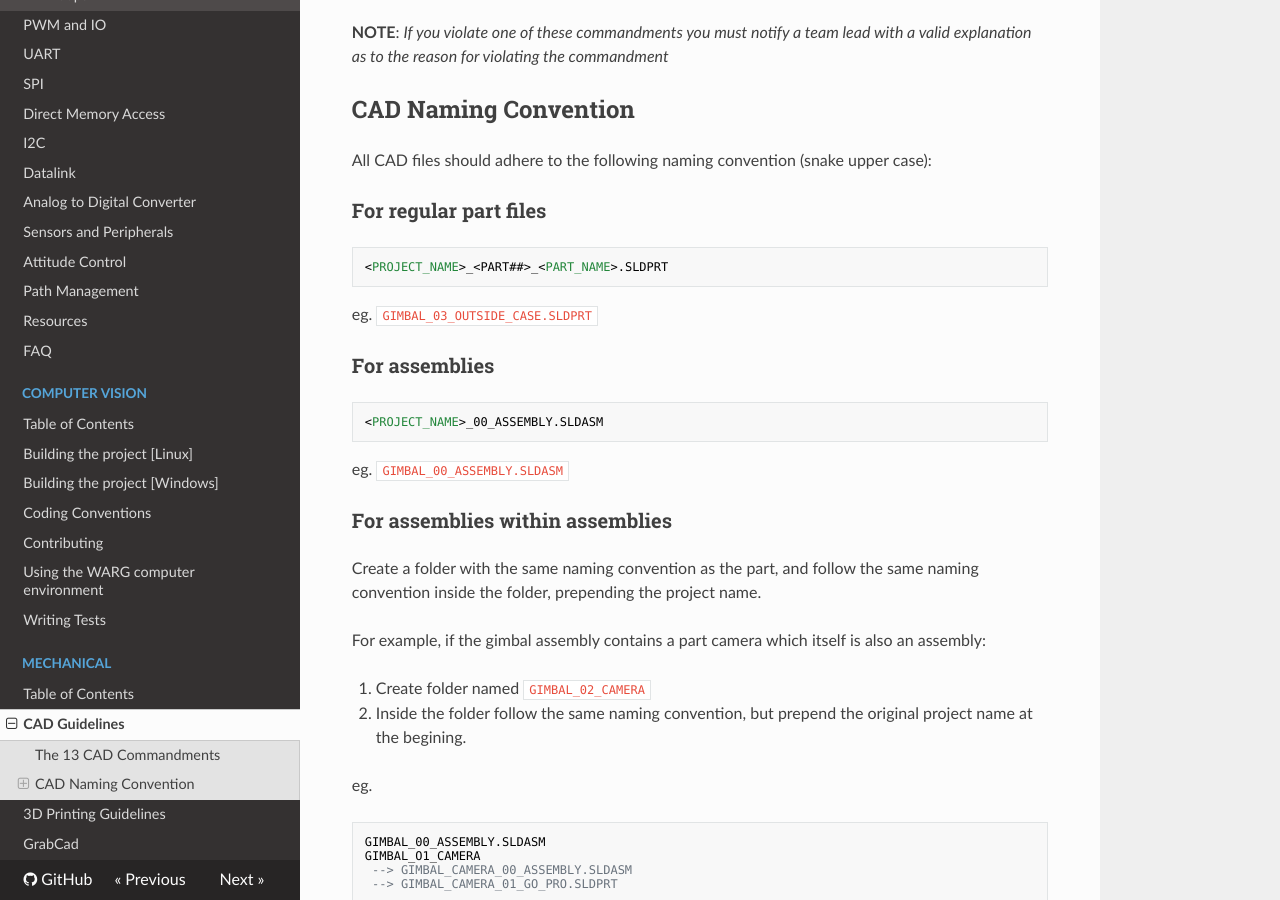
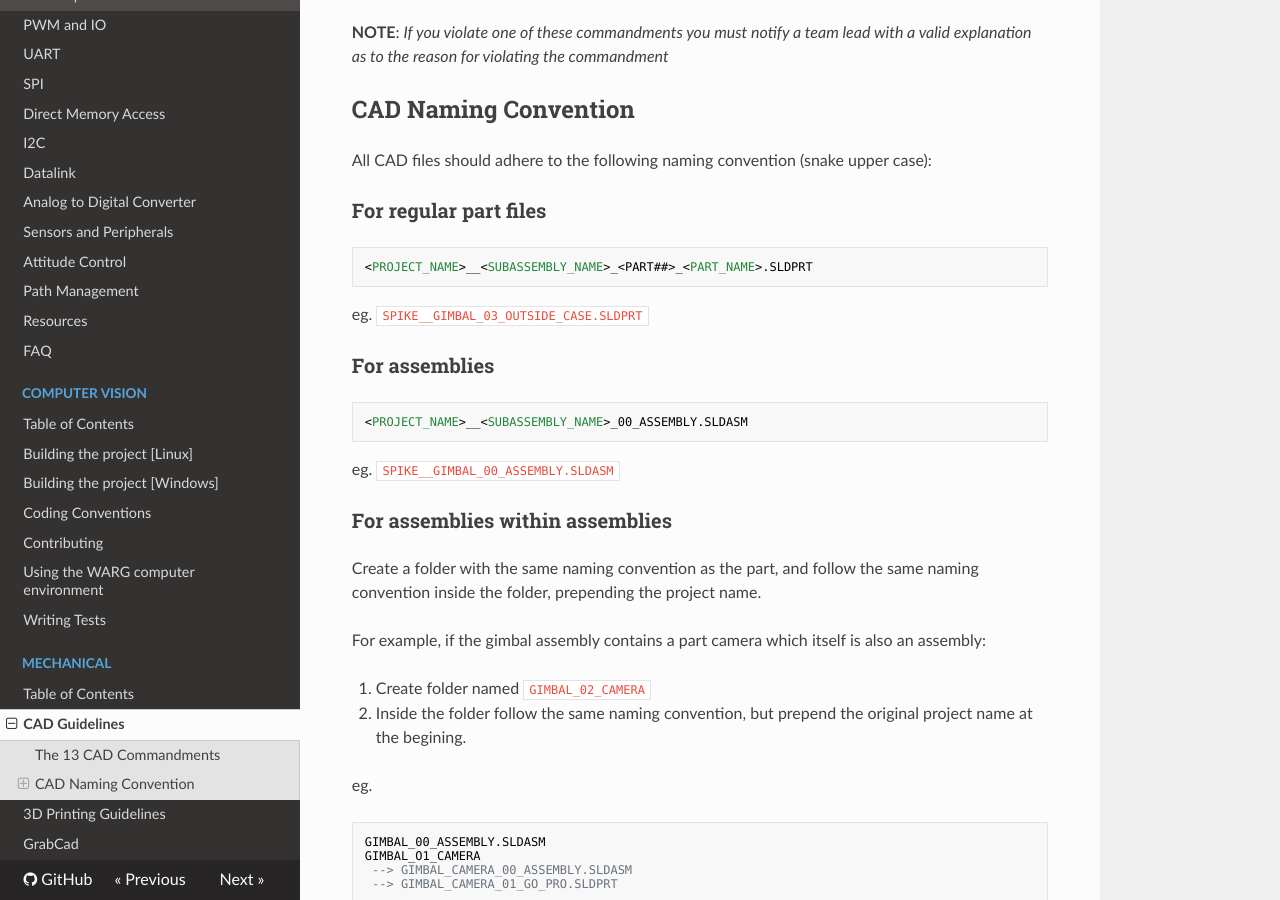
Before and after one commit to UWARG/docs, an MkDocs documentation site: the page built from docs/mechanical/cad-guidelines.md, in a window 1280 px wide and 900 px high, scrolled down 963 px. Built offline with MkDocs 1.6.1, drawn with Linux system fonts in a browser that asks for light colours; nearby versions of some CDN libraries; old or Windows-style settings are respelled for this version of MkDocs.

Commit message:
Updated CAD Conventions
Updated the CAD naming conventions. The example images still need to be
updated though.

````diff
--- a/docs/mechanical/cad-guidelines.md
+++ b/docs/mechanical/cad-guidelines.md
@@ -25,15 +25,15 @@ All CAD files should adhere to the following naming convention (snake upper case
 
 ### For regular part files
 ```
-<PROJECT_NAME>_<PART##>_<PART_NAME>.SLDPRT
+<PROJECT_NAME>__<SUBASSEMBLY_NAME>_<PART##>_<PART_NAME>.SLDPRT
 ```
-eg. `GIMBAL_03_OUTSIDE_CASE.SLDPRT`
+eg. `SPIKE__GIMBAL_03_OUTSIDE_CASE.SLDPRT`
 
 ### For assemblies
 ```
-<PROJECT_NAME>_00_ASSEMBLY.SLDASM
+<PROJECT_NAME>__<SUBASSEMBLY_NAME>_00_ASSEMBLY.SLDASM
 ```
-eg. `GIMBAL_00_ASSEMBLY.SLDASM`
+eg. `SPIKE__GIMBAL_00_ASSEMBLY.SLDASM`
 
 ### For assemblies within assemblies
 Create a folder with the same naming convention as the part, and follow the same naming convention inside the folder, prepending the project name.
````
